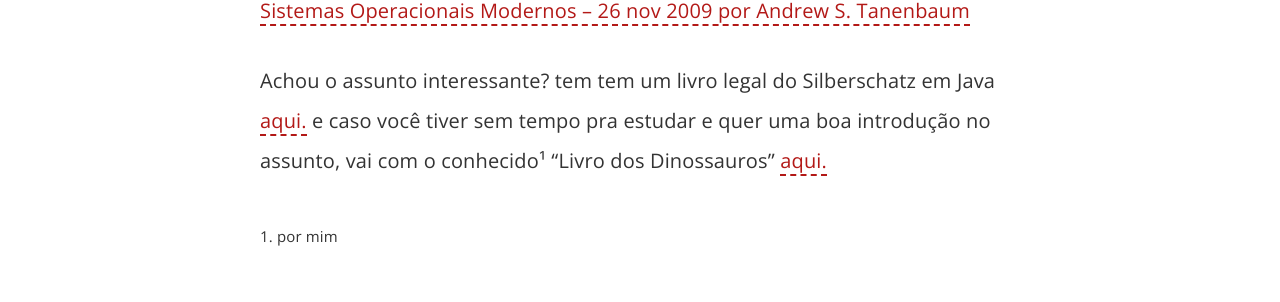
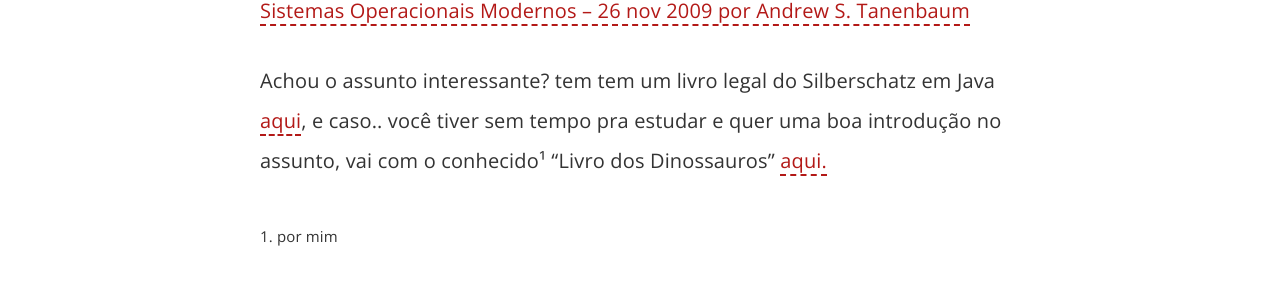
Before and after one commit to igoroctaviano/blog, a Jekyll site: the page built from _posts/2016-04-23-sistemas-operacionais-exercicios.md, in a window 1280 px wide and 900 px high, scrolled down 3869 px. Shown: the part 153-455 px from the top of the window. Built offline with Jekyll 4.4.1, drawn with Linux system fonts in a browser that asks for light colours; comment, search, counter and statistics services are not loaded.

Commit message:
Fix Typo

```diff
--- a/_posts/2016-04-23-sistemas-operacionais-exercicios.md
+++ b/_posts/2016-04-23-sistemas-operacionais-exercicios.md
@@ -90,7 +90,6 @@
 
 [Sistemas Operacionais Modernos – 26 nov 2009 por Andrew S. Tanenbaum](https://www.amazon.com.br/gp/product/8576052377/ref=s9_acsd_simh_se_c_x_2?pf_rd_m=A1ZZFT5FULY4LN&pf_rd_s=search-desktop-advertising-no-results-center-1&pf_rd_r=M1PHC98PBWX53VCQ1KF3&pf_rd_t=301&pf_rd_p=1962514502&pf_rd_i=operating%20systems%20tanenbum)
 
-Achou o assunto interessante? tem tem um livro legal do Silberschatz em Java [aqui.](https://www.amazon.com.br/Sistemas-Operacionais-Java-Greg-Gagne/dp/8535224068)
-e caso você tiver sem tempo pra estudar e quer uma boa introdução no assunto, vai com o conhecido¹ "Livro dos Dinossauros" [aqui.](https://www.amazon.com.br/Fundamentos-Sistemas-Operacionais-Princ%C3%ADpios-B%C3%A1sicos/dp/8521622058/ref=sr_1_4?s=books&ie=UTF8&qid=1461595743&sr=1-4)
+Achou o assunto interessante? tem tem um livro legal do Silberschatz em Java [aqui](https://www.amazon.com.br/Sistemas-Operacionais-Java-Greg-Gagne/dp/8535224068), e caso.. você tiver sem tempo pra estudar e quer uma boa introdução no assunto, vai com o conhecido¹ "Livro dos Dinossauros" [aqui.](https://www.amazon.com.br/Fundamentos-Sistemas-Operacionais-Princ%C3%ADpios-B%C3%A1sicos/dp/8521622058/ref=sr_1_4?s=books&ie=UTF8&qid=1461595743&sr=1-4)
 
 <sub>1. por mim</sub>
```
